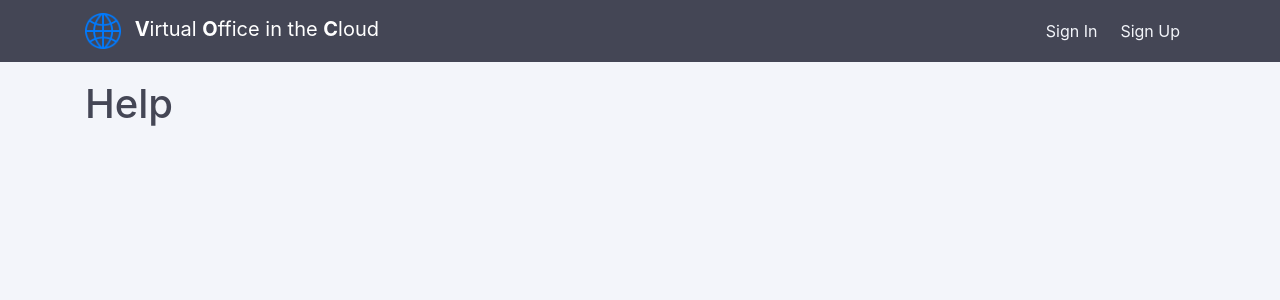
After one commit to austinpkugler/voic, a Flask app: page /help in a window 1280 px wide. The commit adds this page. Shown: the top 300 px of the page. Run offline with Flask 2, Linux system fonts and the light colour scheme; some libraries are stand-ins or nearby versions.

Commit message:
Add help.html template

```diff
--- a/voic/routes.py
+++ b/voic/routes.py
@@ -489,3 +489,8 @@ def delete_account():
 
     # Redirect to the home page
     return flask.redirect(flask.url_for('home'))
+
+
+@app.route('/help')
+def help():
+    return flask.render_template('help.html', title='Help')
--- a/voic/templates/forms/edit-document.html
+++ b/voic/templates/forms/edit-document.html
@@ -32,6 +32,9 @@
         </div>
         <div class="form-group">
           {{ form.graph.label(class="form-control-label") }}
+          <small class="text-muted">
+            <a href="{{ url_for('help') }}">What's this?</a>
+          </small>
           {% if form.graph.errors %}
             {{ form.graph(**{'data-toggle': 'tooltip', 'title': 'Enter each edge with two vertices in the format v1-v2,v2-v3.', 'class': 'form-control form-control-lg is-invalid', 'data-placement': 'right'}) }}
             <div class="invalid-feedback">
--- /dev/null
+++ b/voic/templates/help.html
@@ -0,0 +1,5 @@
+{% extends "base.html" %}
+
+{% block content %}
+    <h1>Help</h1>
+{% endblock content %}
```
